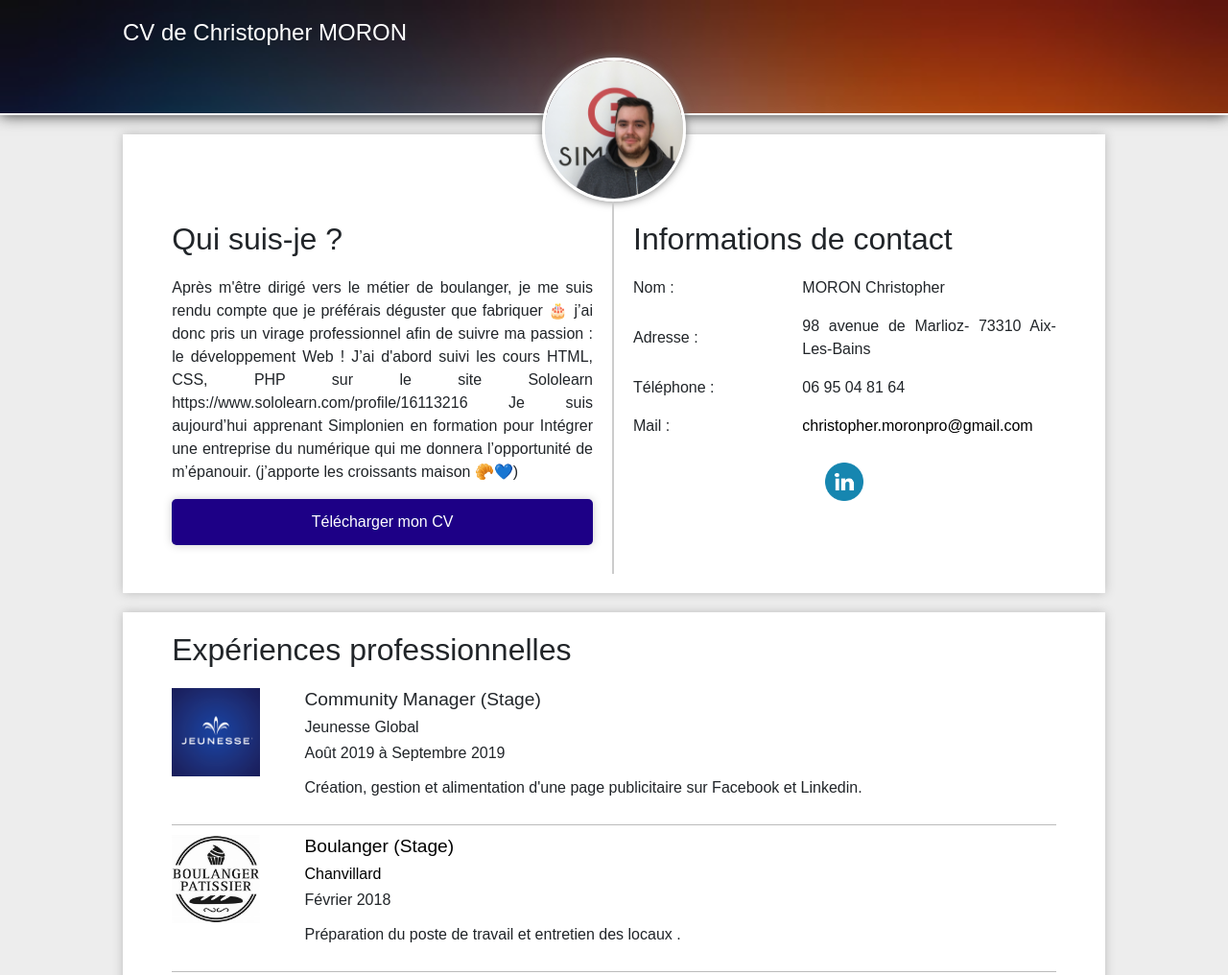
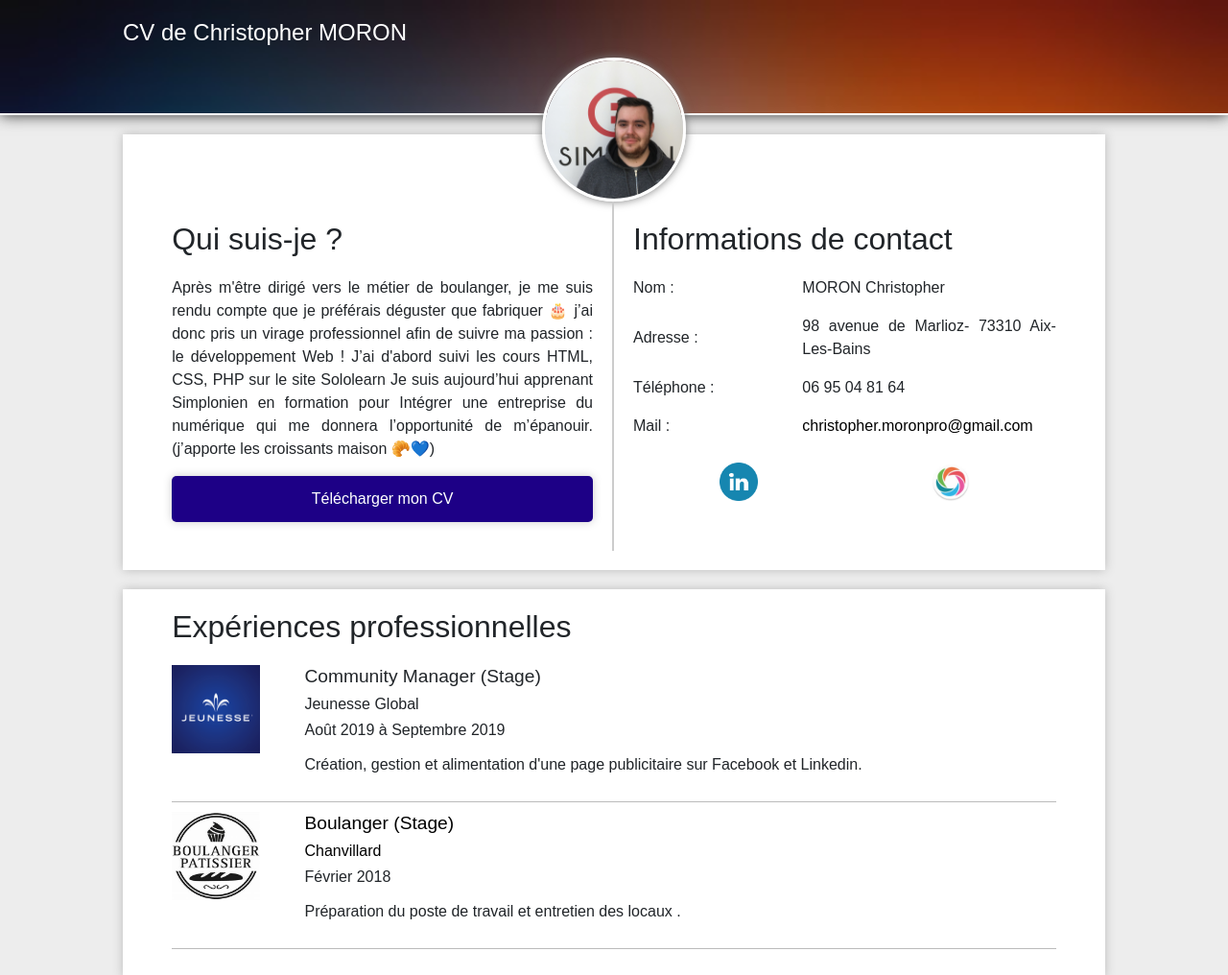
Before and after one commit to TryZorce/Alpha-Team-, a plain HTML site: page index.html in a window 1280 px wide. Shown: the top 1016 px of the page at 96% size. Drawn offline with Linux system fonts and the light colour scheme.

Commit message:
Ajout d'un logo+Lien Sololearn

```diff
--- a/index.html
+++ b/index.html
@@ -20,7 +20,7 @@
             <h2>Qui suis-je ?</h2>
             <p>Après m'être dirigé vers le métier de boulanger, je me suis rendu compte que je préférais déguster que fabriquer 🎂
                 j’ai donc pris un virage professionnel afin de suivre ma passion :  le développement Web !
-                J’ai d'abord suivi les cours HTML, CSS, PHP sur le site Sololearn https://www.sololearn.com/profile/16113216
+                J’ai d'abord suivi les cours HTML, CSS, PHP sur le site Sololearn
                 Je suis aujourd’hui apprenant Simplonien en formation pour Intégrer une entreprise du numérique qui me donnera l’opportunité de m’épanouir. (j’apporte les croissants maison 🥐💙)
                 </p>
             <a href="#" download>Télécharger mon CV</a>
@@ -45,6 +45,7 @@
             </div>
             <div class="social">
                 <a href="https://www.linkedin.com/in/christopher-moron-526932208/"><img src="Linkedin.png" alt="Linkedin"></a>
+                <a href="https://www.sololearn.com/profile/16113216"><img src="Sololearn.jpg" alt="Sololearn"></a>
             </div>
         </div>
     </section>
```
Also changed, not shown: Sololearn.jpg (added).
